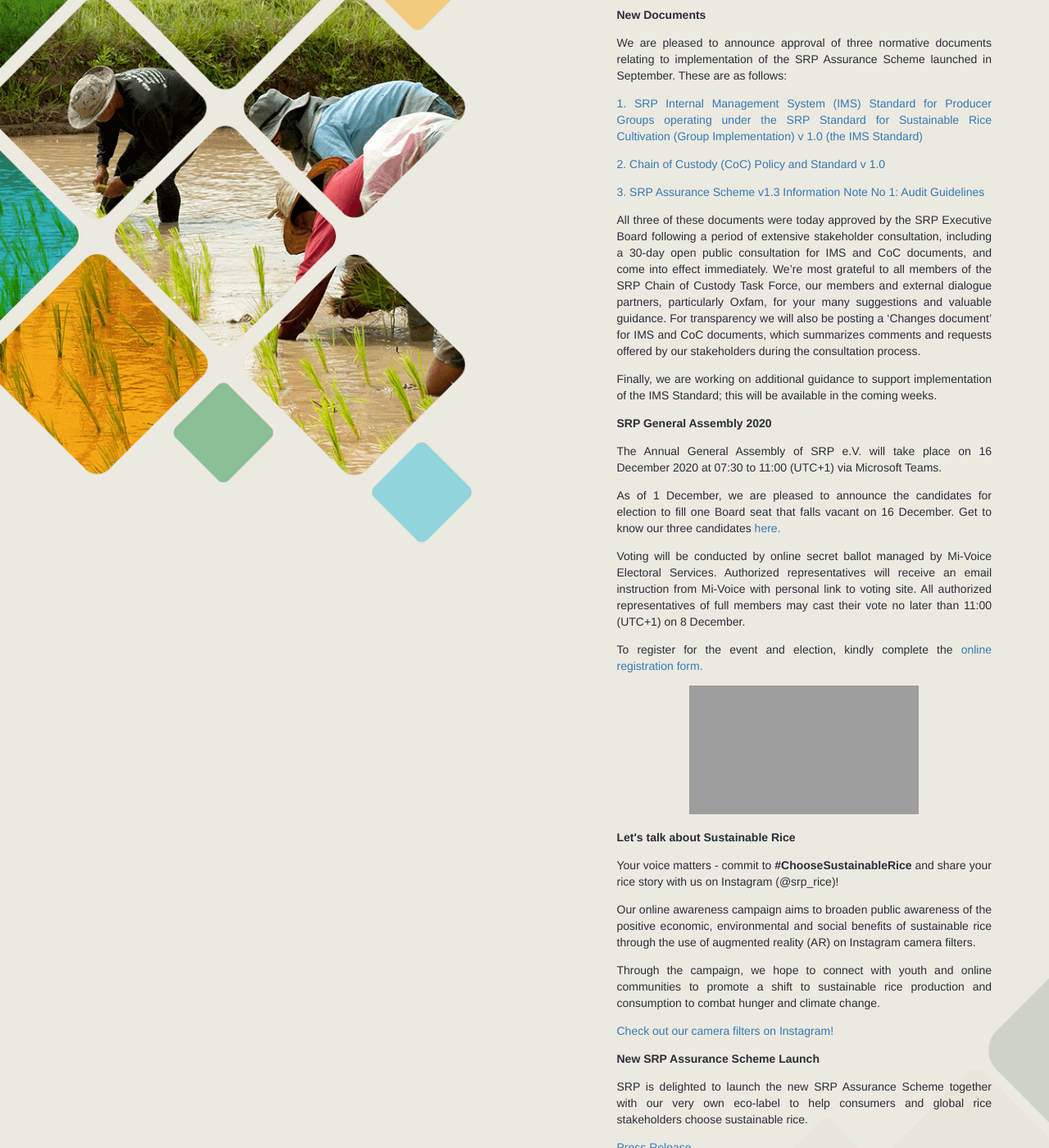
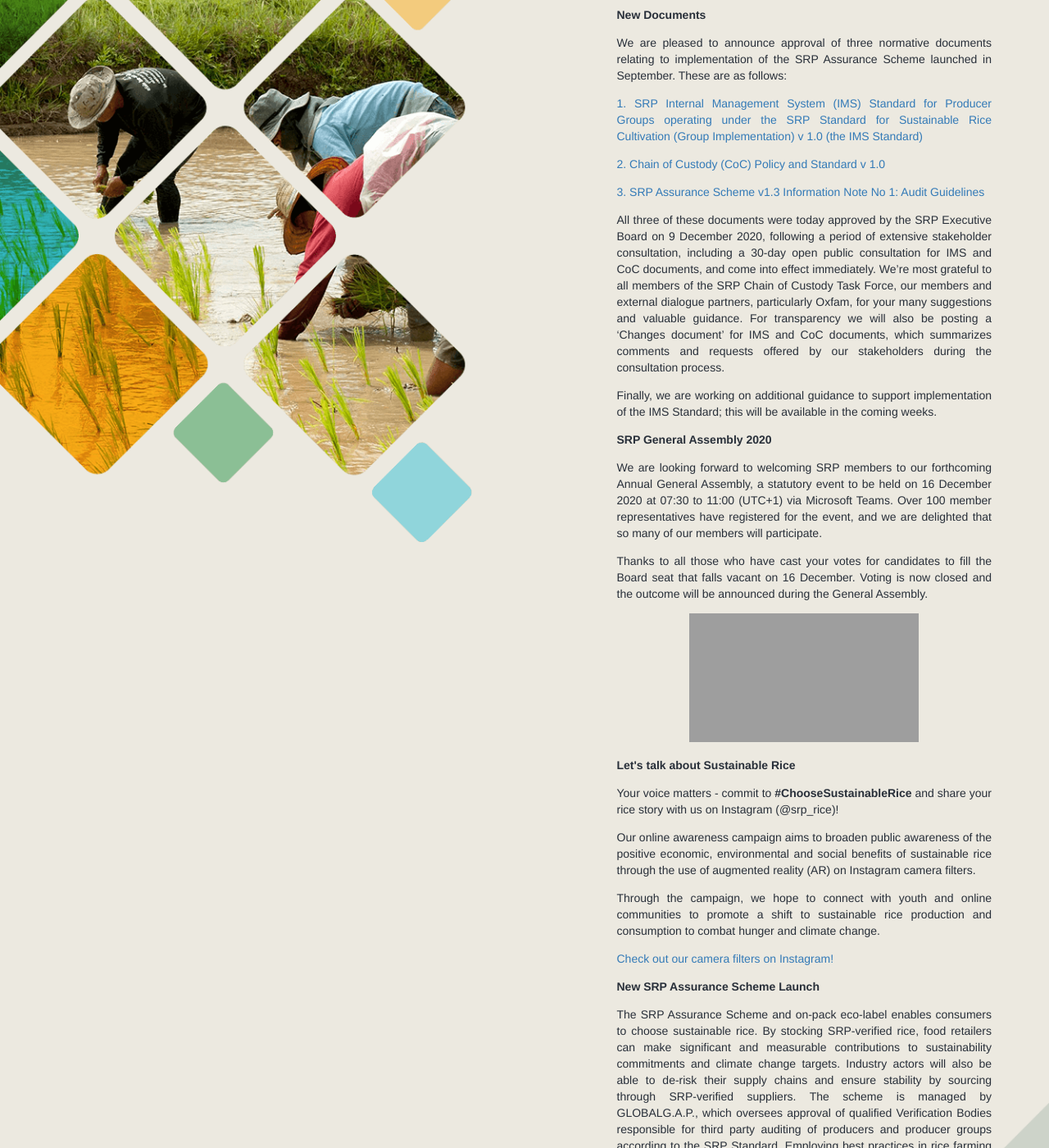
Before and after one commit to sustainablericeplatform/sustainablericeplatform.github.io, a Jekyll site: the page built from index.html, in a window 1280 px wide and 1400 px high, scrolled down 496 px. Shown: the whole window at 82% size. Built offline with Jekyll 4.4.1, drawn with Linux system fonts in a browser that asks for light colours; some of the changed text lies outside the part shown; grey boxes are pictures that could not be loaded.

Commit message:
Update index.html

```diff
--- a/index.html
+++ b/index.html
@@ -78,13 +78,12 @@
                     <p><a href="/assets/docs/IMS Standard v1.0 FINAL.pdf" target="_blank">1. SRP Internal Management System (IMS) Standard for Producer Groups operating under the SRP Standard for Sustainable Rice Cultivation (Group Implementation) v 1.0 (the IMS Standard)</a></p>
                     <p><a href="/assets/docs/SRP Chain of Custody Policy and Standard v 1.0 FINAL.pdf" target="_blank">2. Chain of Custody (CoC) Policy and Standard v 1.0</a></p>
                     <p><a href="/assets/docs/SRP Assurance Info Note No 1 - Auditing Guidelines FINAL.pdf" target="_blank">3. SRP Assurance Scheme v1.3 Information Note No 1: Audit Guidelines</a></p>
-                    <p>All three of these documents were today approved by the SRP Executive Board following a period of extensive stakeholder consultation, including a 30-day open public consultation for IMS and CoC documents, and come into effect immediately. We’re most grateful to all members of the SRP Chain of Custody Task Force, our members and external dialogue partners, particularly Oxfam, for your many suggestions and valuable guidance.  For transparency we will also be posting a ‘Changes document’ for IMS and CoC documents, which summarizes comments and requests offered by our stakeholders during the consultation process.</p>
+                    <p>All three of these documents were today approved by the SRP Executive Board on 9 December 2020, following a period of extensive stakeholder consultation, including a 30-day open public consultation for IMS and CoC documents, and come into effect immediately. We’re most grateful to all members of the SRP Chain of Custody Task Force, our members and external dialogue partners, particularly Oxfam, for your many suggestions and valuable guidance.  For transparency we will also be posting a ‘Changes document’ for IMS and CoC documents, which summarizes comments and requests offered by our stakeholders during the consultation process.</p>
                     <p>Finally, we are working on additional guidance to support implementation of the IMS Standard; this will be available in the  coming weeks.</p>
                     <p><strong>SRP General Assembly 2020</strong></p>
-                    <p>The Annual General Assembly of SRP e.V. will take place on 16 December 2020 at 07:30 to 11:00 (UTC+1) via Microsoft Teams.</p>
-                    <p>As of 1 December, we are pleased to announce the candidates for election to fill one Board seat that falls vacant on 16 December. Get to know our three candidates <a href="/assets/docs/Candidates for election to one vacant Board seat_20201130.pdf" target="_blank">here.</a></p>
-                    <p>Voting will be conducted by online secret ballot managed by Mi-Voice Electoral Services. Authorized representatives will receive an email instruction from Mi-Voice with personal link to voting site. All authorized representatives of full members may cast their vote no later than 11:00 (UTC+1) on 8 December.</p>
-                    <p>To register for the event and election, kindly complete the <a href="https://docs.google.com/forms/d/e/1FAIpQLScR-VSEQMrD3B6GiPrk6ONHwxGjLo8zuxTWFvRLtxH-pM7oUw/viewform" target="_blank">online registration form.</a></p>
+                    <p>We are looking forward to welcoming SRP members to our forthcoming Annual General Assembly, a statutory event to be held on 16 December 2020 at 07:30 to 11:00 (UTC+1) via Microsoft Teams. Over 100 member representatives have registered for the event, and we are delighted that so many of our members will participate.</p>
+                    <p>Thanks to all those who have cast your votes for candidates to fill the Board seat that falls vacant on 16 December. Voting is now closed and the outcome will be announced during the General Assembly.</p>
+
                     <iframe width="280" height="157" src="https://www.youtube.com/embed/ol2pGnaMEWQ" frameborder="0" allow="autoplay; encrypted-media" allowfullscreen></iframe>
                     <p><strong>Let's talk about Sustainable Rice</strong></p>
                     <p>Your voice matters - commit to <strong>#ChooseSustainableRice</strong> and share your rice story with us on Instagram (@srp_rice)!</p>
@@ -92,7 +91,10 @@
                     <p>Through the campaign, we hope to connect with youth and online communities to promote a shift to sustainable rice production and consumption to combat hunger and climate change.</p>
                     <p><a href="https://l.ead.me/srp-selfie" target="_blank">Check out our camera filters on Instagram!</a></p>
                     <p><strong>New SRP Assurance Scheme Launch</strong></p>
-                    <p>SRP is delighted to launch the new SRP Assurance Scheme together with our very own eco-label to help consumers and global rice stakeholders choose sustainable rice.</p>
+                    <p>The SRP Assurance Scheme and on-pack eco-label enables consumers to choose sustainable rice. By stocking SRP-verified rice, food retailers can make significant and measurable contributions to sustainability commitments and climate change targets. Industry actors will also be able to de-risk their supply chains and ensure stability by sourcing through SRP-verified suppliers. The scheme is managed by GLOBALG.A.P., which oversees approval of qualified Verification Bodies responsible for third party auditing of producers and producer groups according to the SRP Standard.
+Employing best practices in rice farming can reduce water use by some 20% and methane emissions from flooded rice fields by up to 50%.
+Farmers also benefit - switching to SRP practices can boost farmers’ net incomes by 10-20%. With 90% of the world’s 144 million rice producers living on or near the poverty line, this can make the difference between a secure livelihood and a family going hungry.
+</p>
                     <p><a href="https://www.unenvironment.org/news-and-stories/press-release/un-backed-label-launched-help-shoppers-choose-environmentally-0" target="_blank">Press Release</a></p>
                     <p><a href="/assets/docs/SRP Assurance Scheme (Final).pdf" target=_blank">SRP Assurance Scheme Version 1.3</a></p>
                     <p><a href="/assets/docs/SRP_Brand Manual_2020 (August).pdf" target=_blank">SRP Brand Manual (August 2020)</a></p>
```
